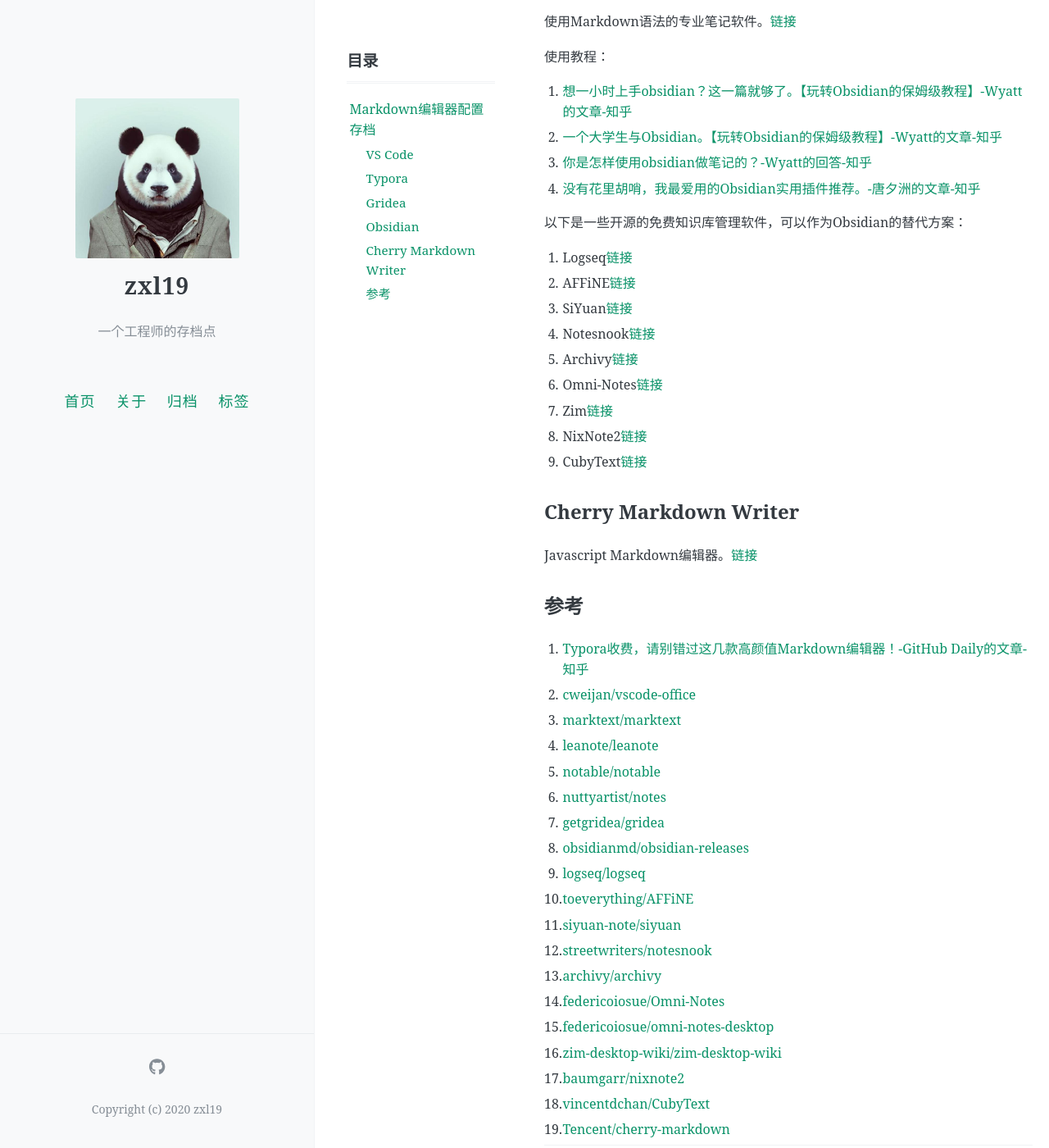
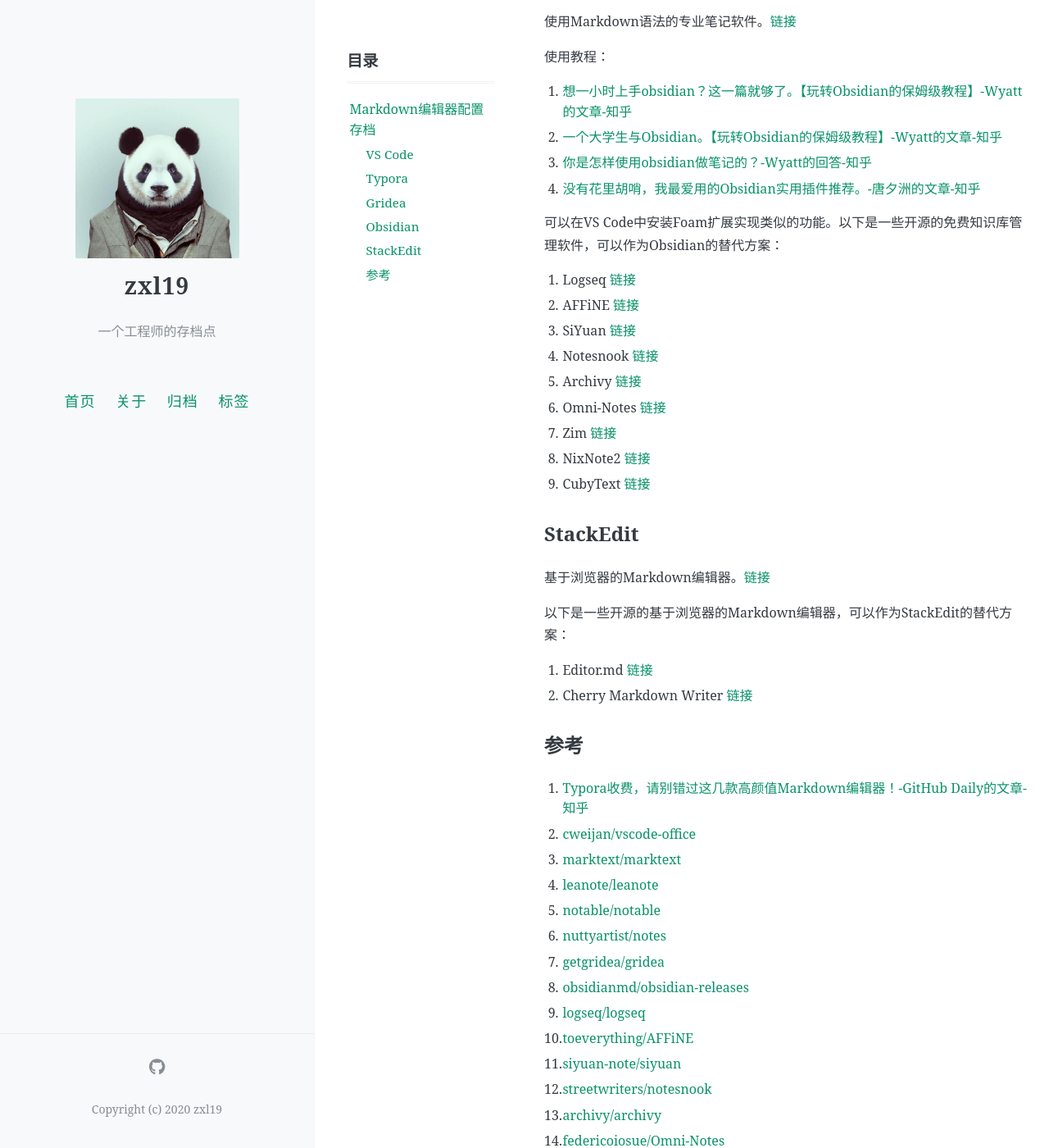
Before and after one commit to zxl19/zxl19.github.io, a Jekyll site: the page built from _posts/2020-06-06-markdown-editor.md, in a window 1280 px wide and 1400 px high, scrolled down 1054 px. Shown: the whole window at 82% size. Built offline with Jekyll 4.4.1, drawn with Linux system fonts in a browser that asks for light colours; comment, search, counter and statistics services are not loaded; some of the changed text lies outside the part shown.

Commit message:
Update Posts

```diff
--- a/_posts/2020-06-06-markdown-editor.md
+++ b/_posts/2020-06-06-markdown-editor.md
@@ -33,10 +33,10 @@ pinned: false
 
 **自2021年11月起，Typora开始收费。** 可以在VS Code中安装Typora扩展实现类似的功能。以下是一些开源的免费Markdown编辑器，可以作为Typora的替代方案：
 
-1. Mark Text[链接](https://github.com/marktext/marktext)
-2. Leanote[链接](https://github.com/leanote/leanote)
-3. Notable[链接](https://notable.app)
-4. Notes[链接](https://www.get-notes.com)
+1. Mark Text [链接](https://github.com/marktext/marktext)
+2. Leanote [链接](https://github.com/leanote/leanote)
+3. Notable [链接](https://notable.app)
+4. Notes [链接](https://www.get-notes.com)
 
 ## Gridea
 
@@ -53,21 +53,26 @@ pinned: false
 3. [你是怎样使用obsidian做笔记的？-Wyatt的回答-知乎](https://www.zhihu.com/question/412868038/answer/2447812348)
 4. [没有花里胡哨，我最爱用的Obsidian实用插件推荐。-唐夕洲的文章-知乎](https://zhuanlan.zhihu.com/p/491766682)
 
-以下是一些开源的免费知识库管理软件，可以作为Obsidian的替代方案：
+可以在VS Code中安装Foam扩展实现类似的功能。以下是一些开源的免费知识库管理软件，可以作为Obsidian的替代方案：
 
-1. Logseq[链接](https://logseq.com)
-2. AFFiNE[链接](https://affine.pro)
-3. SiYuan[链接](https://b3log.org/siyuan/en/)
-4. Notesnook[链接](https://notesnook.com)
-5. Archivy[链接](https://archivy.github.io)
-6. Omni-Notes[链接](https://omninotes.app)
-7. Zim[链接](https://zim-wiki.org)
-8. NixNote2[链接](https://github.com/baumgarr/nixnote2)
-9. CubyText[链接](https://github.com/vincentdchan/CubyText)
+1. Logseq [链接](https://logseq.com)
+2. AFFiNE [链接](https://affine.pro)
+3. SiYuan [链接](https://b3log.org/siyuan/en/)
+4. Notesnook [链接](https://notesnook.com)
+5. Archivy [链接](https://archivy.github.io)
+6. Omni-Notes [链接](https://omninotes.app)
+7. Zim [链接](https://zim-wiki.org)
+8. NixNote2 [链接](https://github.com/baumgarr/nixnote2)
+9. CubyText [链接](https://github.com/vincentdchan/CubyText)
 
-## Cherry Markdown Writer
+## StackEdit
 
-Javascript Markdown编辑器。[链接](https://github.com/Tencent/cherry-markdown)
+基于浏览器的Markdown编辑器。[链接](https://stackedit.io)
+
+以下是一些开源的基于浏览器的Markdown编辑器，可以作为StackEdit的替代方案：
+
+1. Editor.md [链接](http://editor.md.ipandao.com)
+2. Cherry Markdown Writer [链接](https://github.com/Tencent/cherry-markdown)
 
 ## 参考
 
@@ -89,4 +94,6 @@ Javascript Markdown编辑器。[链接](https://github.com/Tencent/cherry-markdo
 16. [zim-desktop-wiki/zim-desktop-wiki](https://github.com/zim-desktop-wiki/zim-desktop-wiki)
 17. [baumgarr/nixnote2](https://github.com/baumgarr/nixnote2)
 18. [vincentdchan/CubyText](https://github.com/vincentdchan/CubyText)
-19. [Tencent/cherry-markdown](https://github.com/Tencent/cherry-markdown)
+19. [benweet/stackedit](https://github.com/benweet/stackedit)
+20. [pandao/editor.md](https://github.com/pandao/editor.md)
+21. [Tencent/cherry-markdown](https://github.com/Tencent/cherry-markdown)
```
Also changed, not shown: _posts/2020-05-05-blog-setup.md (+2 -2 lines), _posts/2020-06-03-vscode-setup.md (+12 -0 lines).
